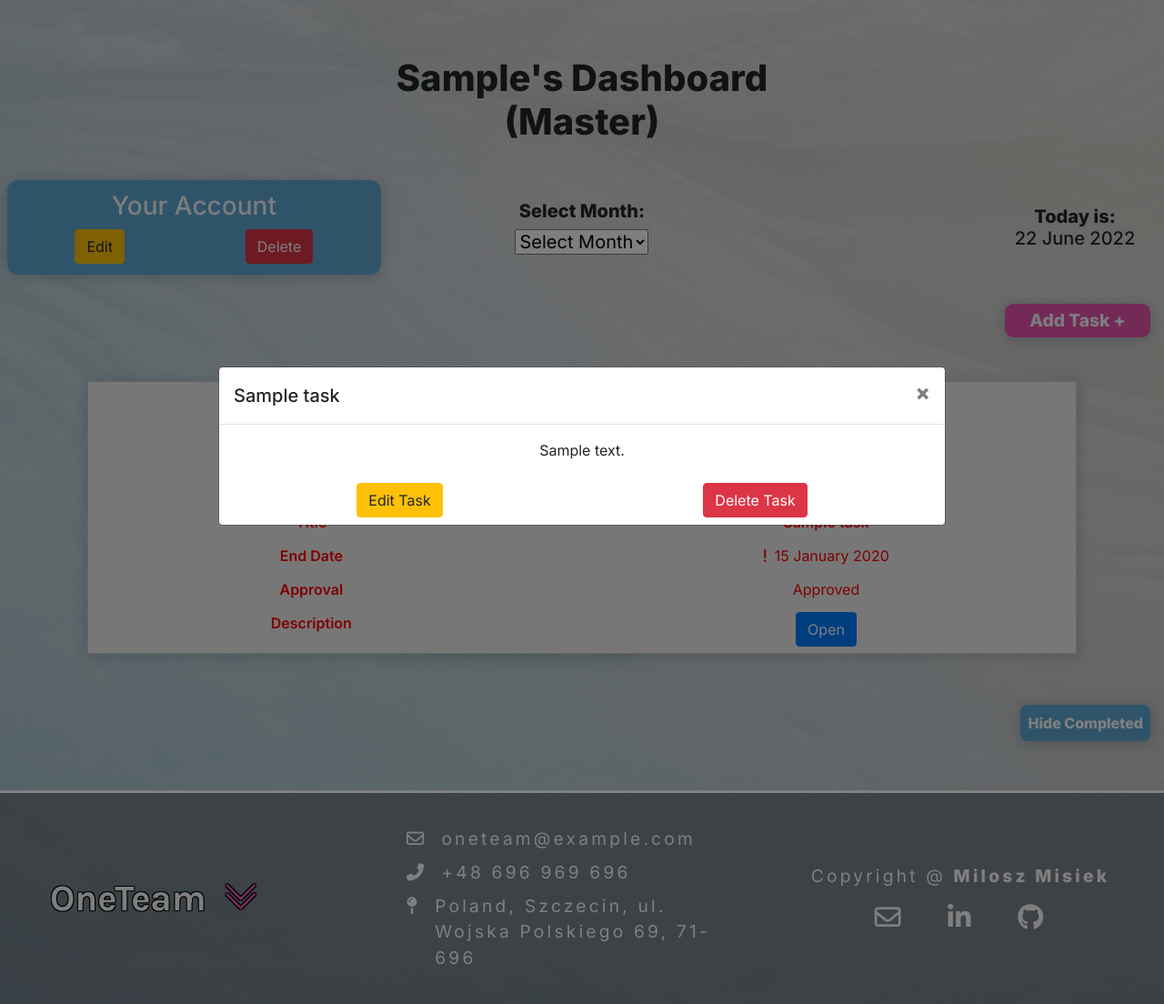
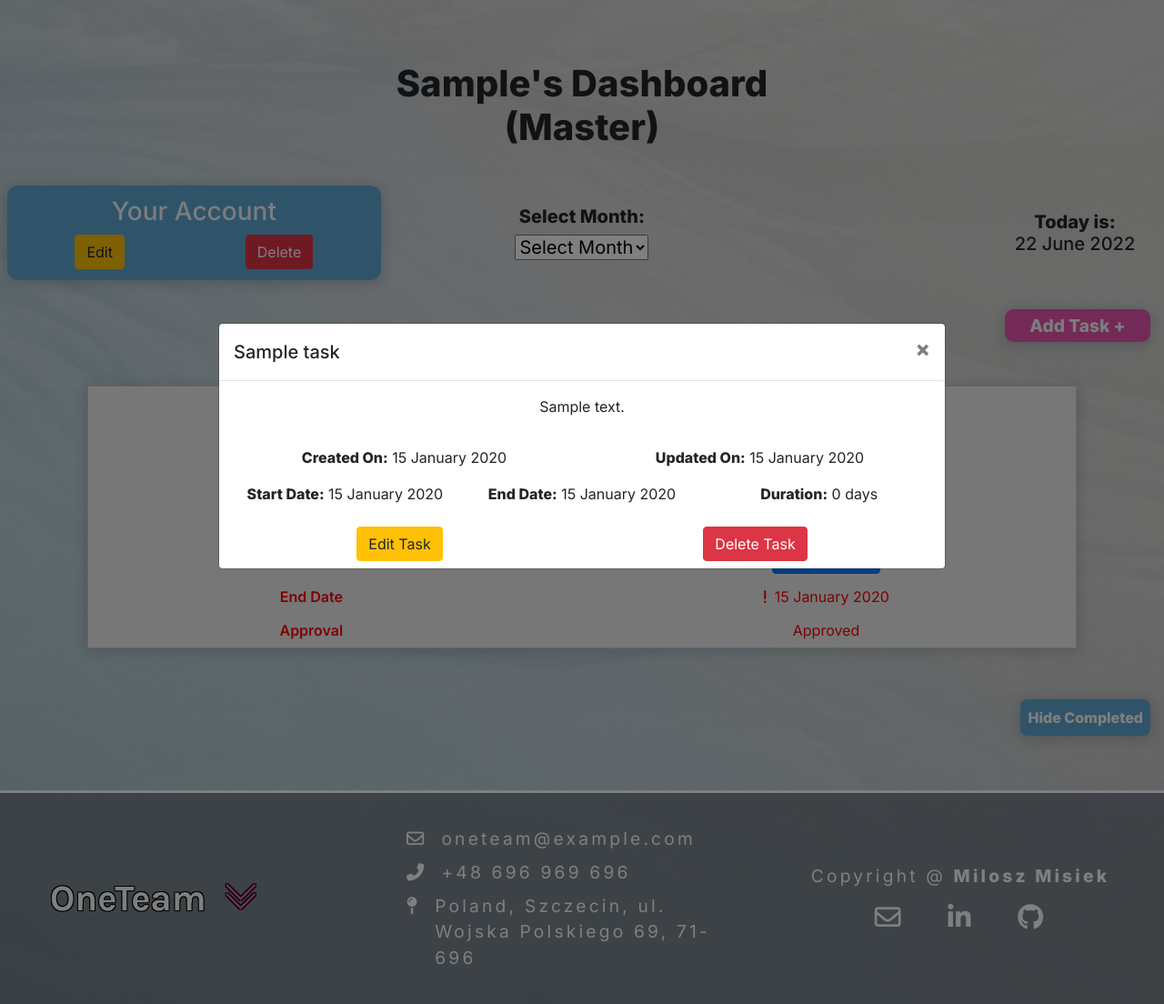
Before and after one commit to miloszmisiek/ci-pp4-one_team, a Django app: page /tasks/my_tasks/ in a window 1280 px wide, after a click that opens the changed part. Shown: the part 123-1227 px from the top of the page at 91% size. Run offline with Django 3.2, Linux system fonts and the light colour scheme; a user stored in the database is signed in; tables that the repository leaves empty hold one stand-in row (values such as "Sample post"); some libraries are stand-ins or nearby versions.

Commit message:
Edit modal trigger for details to title cell

```diff
--- a/static/css/base.css
+++ b/static/css/base.css
@@ -7,6 +7,7 @@
     --clr-gray-solid: rgba(108, 117, 125, 1);
     --clr-gray-trasparent: rgba(108, 117, 125, 0.8);
     --clr-gray-labels: rgba(180, 185, 189, 0.8);
+    --clr-warining-contrast: #914f15;
     --clr-orange-whtxt: #e86826;
     --ff-primary: 'Inter', sans-serif;
     --ff-secondary: 'Source Sans Pro', sans-serif;
@@ -80,6 +81,14 @@ img {
 
 .bg-orange-pastel {
     background-color: var(--clr-orange-whtxt)!important;
+}
+
+.bg-warning-contrast {
+    background-color: var(--clr-warining-contrast);
+}
+
+.clr-warning {
+    color: var(--clr-warining-contrast);
 }
 
 /*------ Header ------*/
@@ -638,6 +647,12 @@ table {
     font-weight: 600;
 }
 
+.btn-title {
+    background: none;
+    /* box-shadow: 0px 2px 13px 2px rgb(34 60 80 / 20%); */
+    cursor: pointer;
+}
+
 /*------ Footer ------*/
 
 footer {
@@ -857,5 +872,4 @@ footer {
 	td:nth-of-type(5):before { content: "Title"; }
 	td:nth-of-type(6):before { content: "End Date"; }
 	td:nth-of-type(7):before { content: "Approval"; }
-	td:nth-of-type(8):before { content: "Description"; }
 }
--- a/tasks/forms.py
+++ b/tasks/forms.py
@@ -28,6 +28,6 @@ class AddTask(forms.ModelForm):
         start_date = cleaned_data.get("start_date")
         end_date = cleaned_data.get("end_date")
         if end_date < start_date:
-            raise forms.ValidationError("End date should be greater than start date.")
-        # if start_date < date.today():
-        #     raise forms.ValidationError("Start Date should be greater or equal than today's date.")
+            raise forms.ValidationError("End date should be greater or equal than start date.")
+        # if end_date < date.today():
+        #     raise forms.ValidationError("End Date should be greater or equal than today's date.")
--- a/tasks/templates/tasks/my_tasks.html
+++ b/tasks/templates/tasks/my_tasks.html
@@ -69,13 +69,8 @@
                         <th onclick="sortTable(2)">Owner</th>
                         <th onclick="sortTable(3)">Priority</th>
                         <th onclick="sortTable(4)">Title</th>
-                        <!-- <th>Start Date</th> -->
                         <th onclick="sortTable(5)" id="end-date">End Date
-                            <i class="fas fa-caret-up" id="remove-this"></i>
-                        </th>
-                        <!-- <th>Duration</th> -->
                         <th onclick="sortTable(6)">Approval</th>
-                        <th id="details">Details</th>
                     </tr>
                 </thead>
                 <tbody>
@@ -83,23 +78,40 @@
                     <tr class="{% if task.approval_status == 1 %}
                     approval-styling {% endif %}
                     {% if task.status == 1 %} clr-green {% endif %}
-                    {% if task.is_past_due.0 %}
-                    clr-red .font-weight-bold
+                    {% if task.status != 1 %}
+                    {% if task.is_past_due.0%}
+                    clr-red
+                    {% elif task.is_past_due.1 <= 2 %}
+                    clr-warning
+                    {% endif %}
                     {% endif %}
                     ">
                         <td>{{ forloop.counter }}</td>
-                        <td {% if task.assigned_to == request.user and request.user.rank == 2 or request.user.rank == 1 or request.user.is_superuser %} class="progress-status-cell p-md-0 {% if task.status == 1 %} task-completed {% else %} task-inprogress{% endif %}" data-toggle="modal"
-                        data-target="#completeModal" data-title="{{ task.title }}"
-                        data-task-status="{{ task.status }}" data-assigned="{{ task.assigned_to }}"
-                        data-id="{{ task.id }}" data-username="{{ request.user.username }}"
-                        data-user-rank="{{ request.user.rank }}" {% else %} class="p-md-0" {% endif %}>
-                        {% if task.status == 1 %} <i class="fas fa-check-circle"></i> {% else %} {{ task.get_status_display }} {% endif %}
+                        <td>
+                        {% if task.assigned_to == request.user and request.user.rank == 2 and task.approval_status == 0  or request.user.rank == 1 and task.approval_status != 1 or request.user.is_superuser %}
+                            <button class="btn {% if task.status == 0 and task.is_past_due.1 <= 2 %} bg-warning-contrast white-font {% elif task.status == 1 %} bg-transparent border-0 p-0 {% elif task.status == 2 %} btn-danger {% else %} btn-secondary {% endif %}" data-toggle="modal"
+                            data-target="#completeModal" data-title="{{ task.title }}"
+                            data-task-status="{{ task.status }}" data-assigned="{{ task.assigned_to }}"
+                            data-id="{{ task.id }}" data-username="{{ request.user.username }}"
+                            data-user-rank="{{ request.user.rank }}">{% if task.status == 1 %} <i class="fas fa-check-circle clr-green"></i> {% else %} {{ task.get_status_display }} {% endif %}</button>
+                        {% else %}
+                            {% if task.status == 1 %} <i class="fas fa-check-circle bg-success"></i> {% else %} {{ task.get_status_display }} {% endif %}
+                        {% endif %}
                         </td>
                         <td id="task-assigned"><span class="assigned-rank">{{ task.assigned_to.get_rank_display }}</span><span class="assigned-username">{{ task.assigned_to }}</span></td>
                         <td>{{ task.get_priority_display }}</td>
-                        <td class="tasks-titles">{{ task.title }}</td>
-                        <!-- <td>{{ task.created_on | date:"d F Y" }}</td> -->
-                        <td>{% if task.is_past_due.0 %}<i class="fas fa-exclamation pr-1"></i>{% elif task.is_past_due.1 <= 2 %} <i class="fas fa-exclamation-triangle clr-gold pr-1"></i> {% endif %} {{ task.end_date | date:"d F Y" }}</td>
+                        <td class="tasks-titles">
+                            <button type="button" class="btn btn-primary" data-toggle="modal"
+                            data-target="#exampleModal" data-title="{{ task.title }}"
+                            data-description="{{ task.description }}" data-assigned="{{ task.assigned_to }}"
+                            data-id="{{ task.id }}" data-username="{{ request.user.username }}"
+                            data-user-rank="{{ request.user.rank }}" data-created-on="{{ task.created_on | date:'d F Y' }}"
+                            data-updated-on="{{ task.updated_on | date:'d F Y' }}" data-start-date="{{ task.start_date | date:'d F Y' }}"
+                            data-end-date="{{ task.end_date | date:'d F Y' }}" data-duration="{{ task.duration }}">
+                            {{ task.title }}
+                            </button>
+                        </td>
+                        <td>{% if task.status != 1 %}{% if task.is_past_due.0 %}<i class="fas fa-exclamation pr-1"></i>{% elif task.is_past_due.1 <= 2 %} <i class="fas fa-exclamation-triangle clr-warning pr-1"></i> {% endif %}{% endif %} {{ task.end_date | date:"d F Y" }}</td>
                         <td>
                         {% if request.user.is_superuser or request.user.rank == 1 and task.priority != 0 %}
                             {% if task.approval_status == 1 %}
@@ -115,13 +127,6 @@
                             {% if task.approval_status == 1 %} <i class="fas fa-clock"></i> {% endif %}
                             {{ task.get_approval_status_display }}
                         {% endif %}
-                        </td>
-                        <td>
-                            <button type="button" class="btn btn-primary" data-toggle="modal"
-                                data-target="#exampleModal" data-title="{{ task.title }}"
-                                data-description="{{ task.description }}" data-assigned="{{ task.assigned_to }}"
-                                data-id="{{ task.id }}" data-username="{{ request.user.username }}"
-                                data-user-rank="{{ request.user.rank }}">Open</button>
                         </td>
                     </tr>
                     {% endfor %}
@@ -150,6 +155,17 @@
                     </button>
                 </div>
                 <div class="modal-body text-center">
+                </div>
+                <div class="details-dates container p-2">
+                    <div class="row w-100 mx-auto py-sm-2">
+                        <div class="col-12 col-sm-6 mx-auto text-lg-center px-0 extra-dates"><span class="p-1"><strong>Created On:</strong> <span id="created-on-modal"></span></span></div>
+                        <div class="col-12 col-sm-6 mx-auto text-lg-center px-0 "><span class="p-1"><strong>Updated On:</strong> <span id="updated-on-modal"></span></span></div>
+                    </div>
+                    <div class="row w-100 mx-auto py-sm-2">
+                        <div class="col-12 col-sm-6 col-lg-4 mx-auto text-lg-center px-0 priority-dates"><span class="p-1"><strong>Start Date:</strong> <span id="start-date-modal"></span></span></div>
+                        <div class="col-12 col-sm-6 col-lg-4 mx-auto text-lg-center px-0 priority-dates"><span class="p-1"><strong>End Date:</strong> <span id="end-date-modal"></span></span></div>
+                        <div class="col-12 col-sm-6 col-lg-4 mr-auto text-lg-center pt-sm-3 pt-lg-0 px-0 priority-dates"><span class="p-1"><strong>Duration:</strong> <span id="duration-modal"></span></span></div>
+                    </div>
                 </div>
                 {% if user.rank != 3 %}
                 <div class="description-buttons d-flex justify-content-around p-2">
--- a/tasks/views.py
+++ b/tasks/views.py
@@ -20,8 +20,11 @@ CLEAR_UPDATED = TODAY - timedelta(days=2)
 def profile_home(request):
     """A view to return the tasks home page"""
     tasks = Task.objects.all()
-    tasks.filter(end_date=YESTERDAY).update(status=2)
-    # tasks = tasks.exclude(updated_on=CLEAR_UPDATED, status=1)
+
+    tasks.filter(end_date__lt=TODAY, status=0).update(status=2)
+    tasks.filter(end_date__gte=TODAY, status=2).update(status=0)
+
+    tasks = tasks.exclude(updated_on=CLEAR_UPDATED, status=1)
 
     if request.GET and "months" in request.GET:
         months = request.GET["months"]
```
Also changed, not shown: tasks/templates/tasks/profile_home.html (+18 -19 lines).
